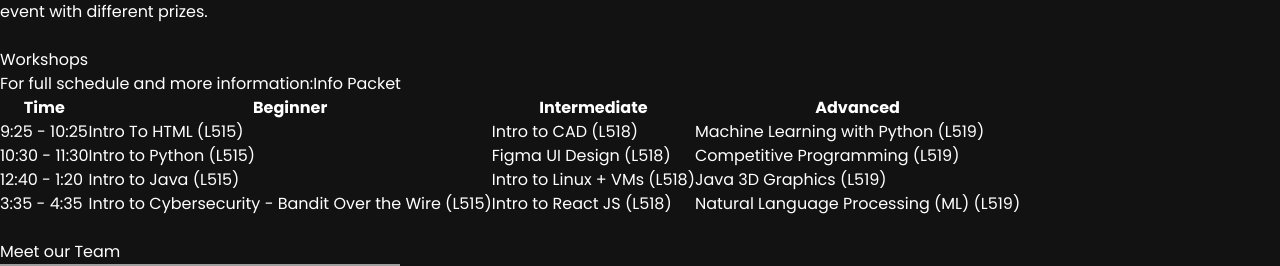
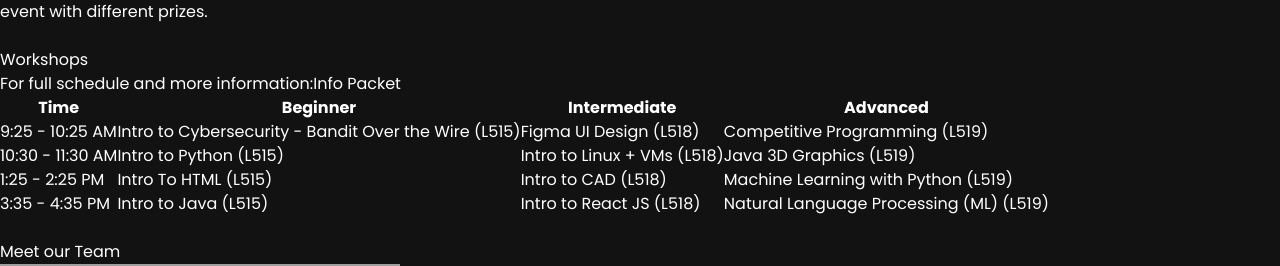
Before and after one commit to nKumar2015/PhoenixHackathonWebsite, a React (Vite) app: page / in a window 1280 px wide. Shown: the part 2783-3049 px from the top of the page. Built offline with nearby package versions, Linux system fonts and the light colour scheme; grey boxes are pictures that could not be loaded.

Commit message:
updated schedule

```diff
--- a/src/components/Schedule.jsx
+++ b/src/components/Schedule.jsx
@@ -49,31 +49,19 @@
         </thead>
         <tbody>
           <tr>
-            <td className="p-1 border border-slate-600">9:25 - 10:25</td>
+            <td className="p-1 border border-slate-600">9:25 - 10:25 AM</td>
             <td className="p-1 border border-slate-600">
-              Intro To HTML (L515)
+              Intro to Cybersecurity - Bandit Over the Wire (L515)
             </td>
-            <td className="p-1 border border-slate-600">Intro to CAD (L518)</td>
-            <td className="p-1 border border-slate-600">
-              Machine Learning with Python (L519)
-            </td>
-          </tr>
-          <tr>
-            <td className="p-1 border border-slate-600">10:30 - 11:30</td>
-            <td className="p-1 border border-slate-600">
-              Intro to Python (L515)
-            </td>
-            <td className="p-1 border border-slate-600">
-              Figma UI Design (L518)
-            </td>
+            <td className="p-1 border border-slate-600">Figma UI Design (L518)</td>
             <td className="p-1 border border-slate-600">
               Competitive Programming (L519)
             </td>
           </tr>
           <tr>
-            <td className="p-1 border border-slate-600">12:40 - 1:20</td>
+            <td className="p-1 border border-slate-600">10:30 - 11:30 AM</td>
             <td className="p-1 border border-slate-600">
-              Intro to Java (L515)
+              Intro to Python (L515)
             </td>
             <td className="p-1 border border-slate-600">
               Intro to Linux + VMs (L518)
@@ -83,9 +71,21 @@
             </td>
           </tr>
           <tr>
-            <td className="p-1 border border-slate-600">3:35 - 4:35</td>
+            <td className="p-1 border border-slate-600">1:25 - 2:25 PM</td>
             <td className="p-1 border border-slate-600">
-              Intro to Cybersecurity - Bandit Over the Wire (L515)
+              Intro To HTML (L515)
+            </td>
+            <td className="p-1 border border-slate-600">
+              Intro to CAD (L518)
+            </td>
+            <td className="p-1 border border-slate-600">
+              Machine Learning with Python (L519)
+            </td>
+          </tr>
+          <tr>
+            <td className="p-1 border border-slate-600">3:35 - 4:35 PM</td>
+            <td className="p-1 border border-slate-600">
+              Intro to Java (L515)
             </td>
             <td className="p-1 border border-slate-600">
               Intro to React JS (L518)
```
